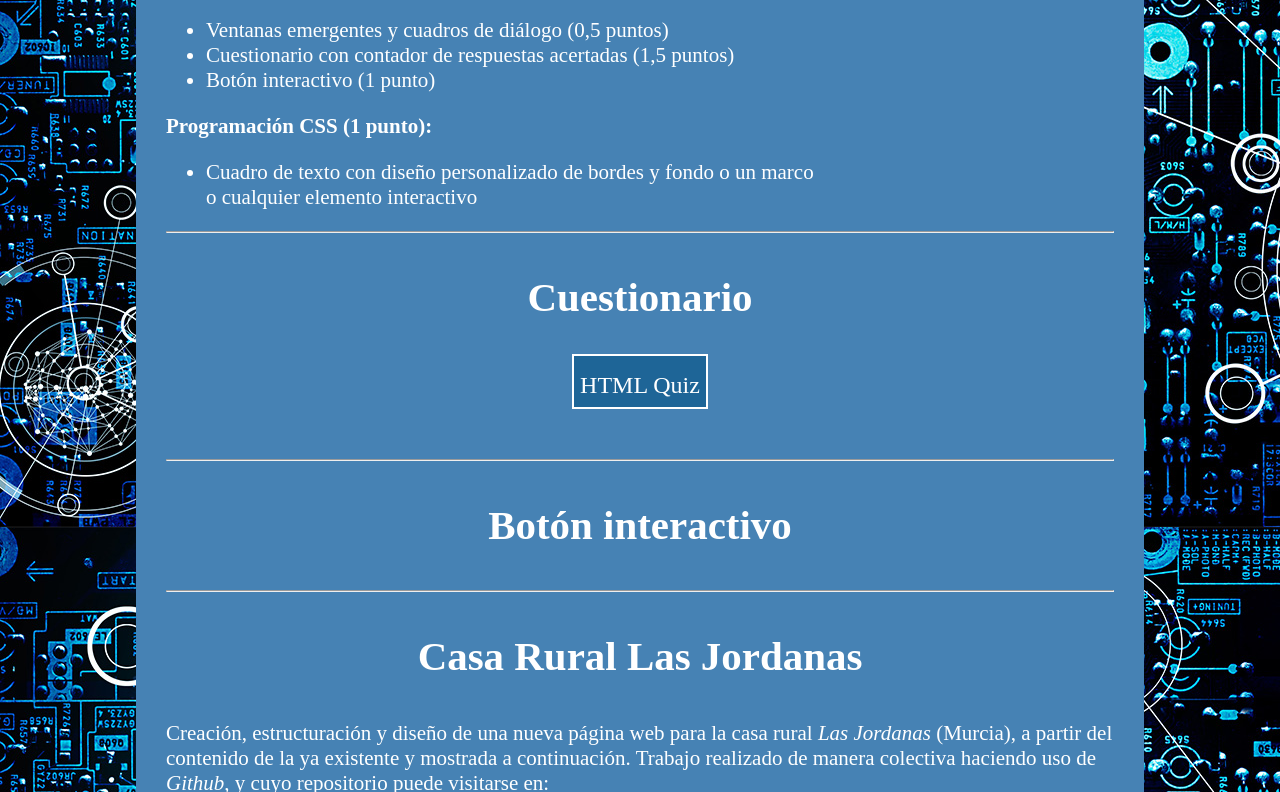
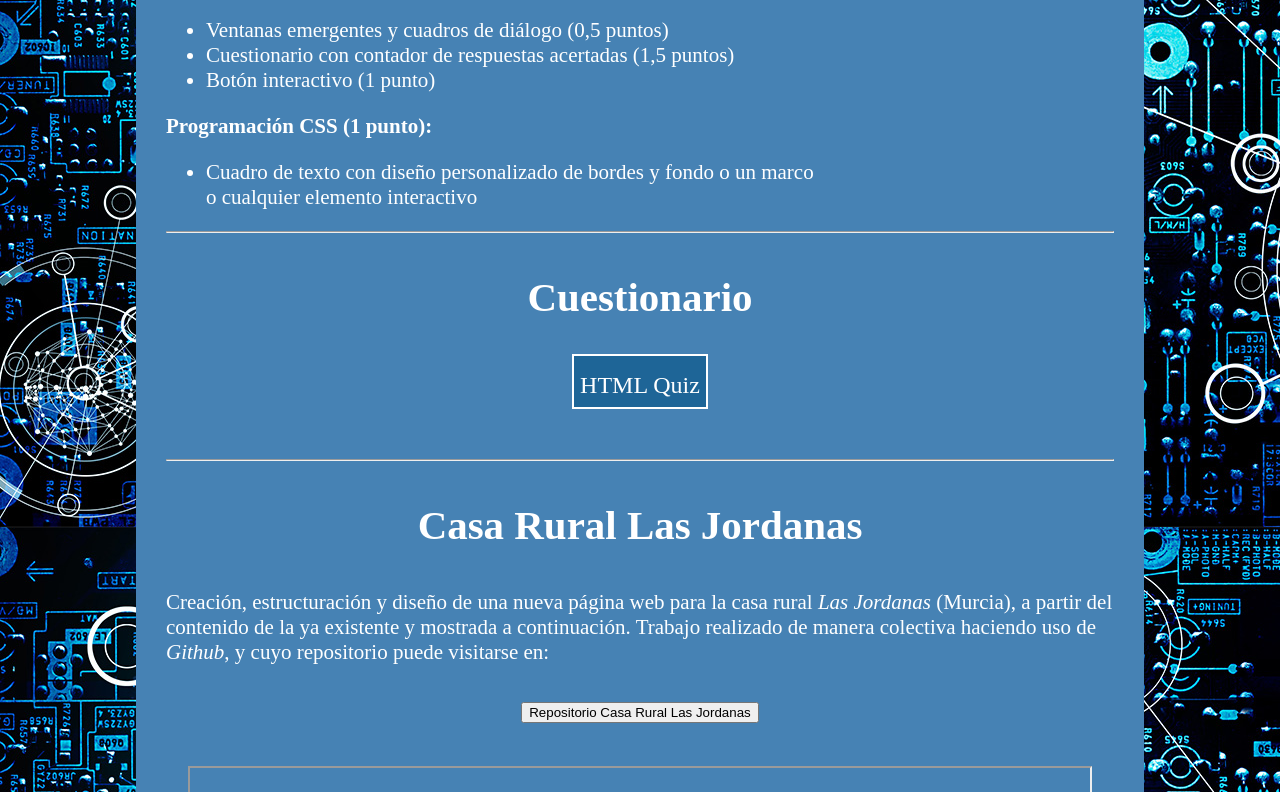
Before and after one commit to sciencedawg/tic-project, a plain HTML site: page 2ev.html in a window 1280 px wide. Shown: the part 373-1165 px from the top of the page. Drawn offline with Linux system fonts and the light colour scheme; grey boxes are pictures that could not be loaded.

Commit message:
2ev.html updated

```diff
--- a/2ev.html
+++ b/2ev.html
@@ -37,8 +37,6 @@
       <font size="+2">HTML Quiz</font>
     </a><br><br>
     <hr>
-    <h3>Botón interactivo</h3>
-    <hr>
     <h3>Casa Rural Las Jordanas</h3>
     <p style="font-size:60%" ; align=left>Creación, estructuración y diseño de una nueva página web para la casa rural <i>Las Jordanas</i> (Murcia), a partir del
       contenido de la ya existente y mostrada a continuación. Trabajo realizado de manera colectiva haciendo uso de <i>Github</i>, y cuyo
```
